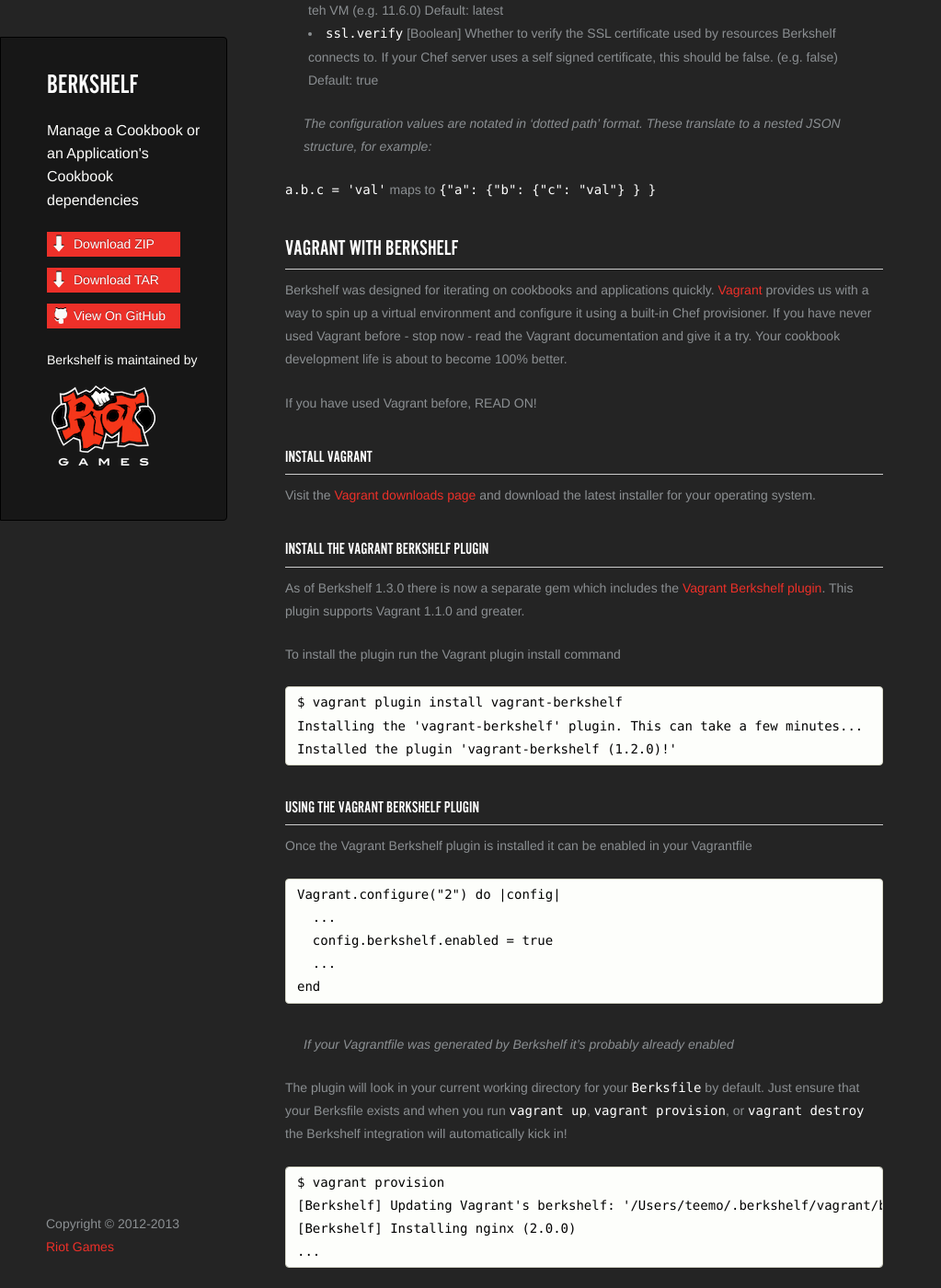
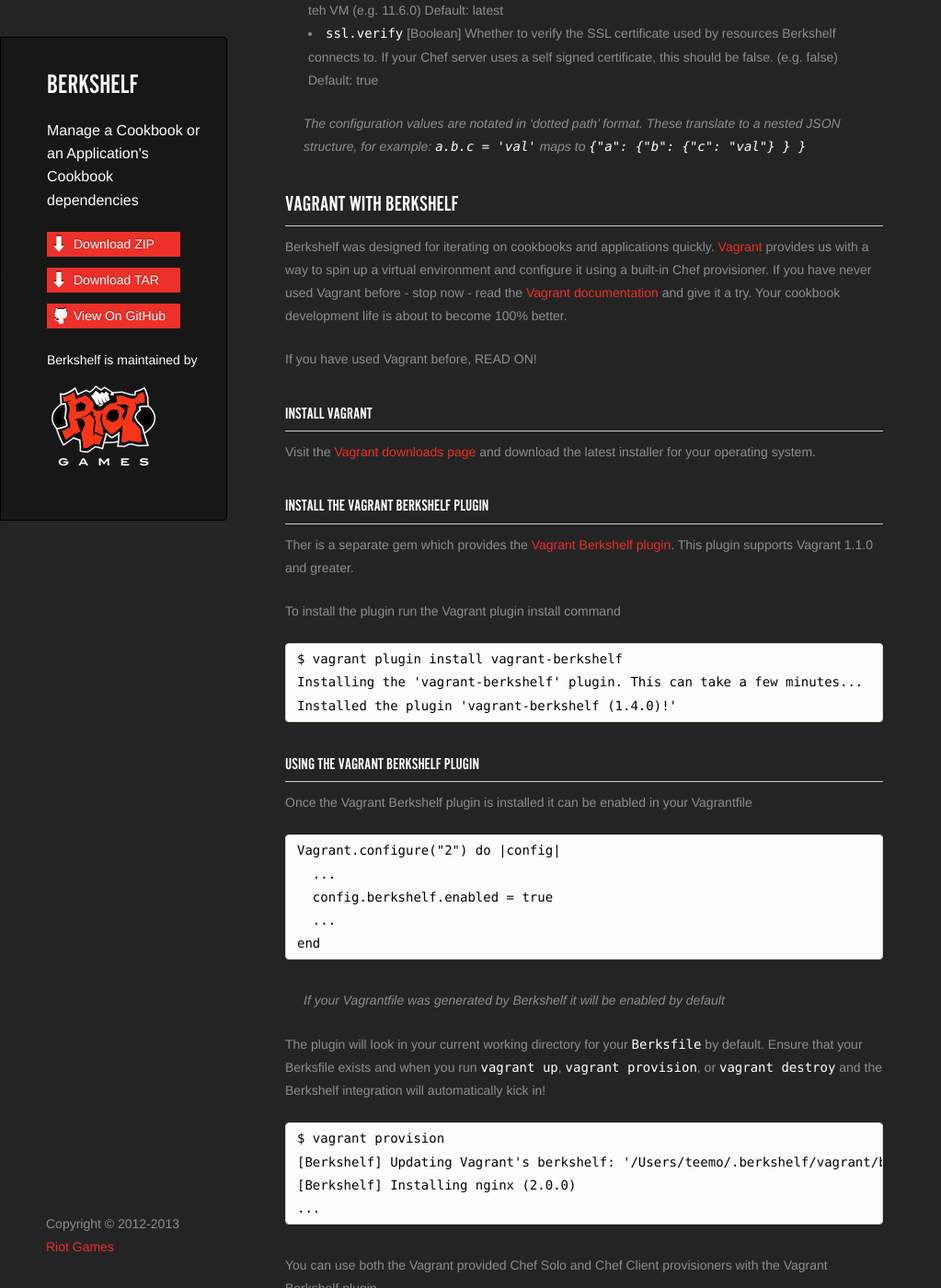
Before and after one commit to berkshelf/berkshelf, a Jekyll site: the page built from index.html, in a window 1280 px wide and 1400 px high, scrolled down 5922 px. Shown: the whole window at 92% size, without its empty margins (0-1023 px from the left). Built offline with Jekyll 4.4.1, drawn with Linux system fonts in a browser that asks for light colours; some of the changed text lies outside the part shown.

Commit message:
More dox

```diff
--- a/_includes/index.md
+++ b/_includes/index.md
@@ -187,12 +187,11 @@ You will only be prompted to fill in the most travelled configuration options. L
 * `ssl.verify` [Boolean] Whether to verify the SSL certificate used by resources Berkshelf connects to. If your Chef server uses a self signed certificate, this should be false. (e.g. false) Default: true
 
 > The configuration values are notated in 'dotted path' format. These translate to a nested JSON structure, for example:
-
-`a.b.c = 'val'` maps to `{"a": {"b": {"c": "val"} } }`
+>`a.b.c = 'val'` maps to `{"a": {"b": {"c": "val"} } }`
 
 ## Vagrant with Berkshelf
 
-Berkshelf was designed for iterating on cookbooks and applications quickly. [Vagrant](http://vagrantup.com) provides us with a way to spin up a virtual environment and configure it using a built-in Chef provisioner. If you have never used Vagrant before - stop now - read the Vagrant documentation and give it a try. Your cookbook development life is about to become 100% better.
+Berkshelf was designed for iterating on cookbooks and applications quickly. [Vagrant](http://vagrantup.com) provides us with a way to spin up a virtual environment and configure it using a built-in Chef provisioner. If you have never used Vagrant before - stop now - read the [Vagrant documentation](http://docs.vagrant.com) and give it a try. Your cookbook development life is about to become 100% better.
 
 If you have used Vagrant before, READ ON!
 
@@ -202,13 +201,13 @@ Visit the [Vagrant downloads page](http://downloads.vagrantup.com/) and download
 
 ### Install the Vagrant Berkshelf plugin
 
-As of Berkshelf 1.3.0 there is now a separate gem which includes the [Vagrant Berkshelf plugin](https://github.com/riotgames/vagrant-berkshelf). This plugin supports Vagrant 1.1.0 and greater.
+Ther is a separate gem which provides the [Vagrant Berkshelf plugin](https://github.com/riotgames/vagrant-berkshelf). This plugin supports Vagrant 1.1.0 and greater.
 
 To install the plugin run the Vagrant plugin install command
 
     $ vagrant plugin install vagrant-berkshelf
     Installing the 'vagrant-berkshelf' plugin. This can take a few minutes...
-    Installed the plugin 'vagrant-berkshelf (1.2.0)!'
+    Installed the plugin 'vagrant-berkshelf (1.4.0)!'
 
 ### Using the Vagrant Berkshelf plugin
 
@@ -220,9 +219,9 @@ Once the Vagrant Berkshelf plugin is installed it can be enabled in your Vagrant
       ...
     end
 
-> If your Vagrantfile was generated by Berkshelf it's probably already enabled
+> If your Vagrantfile was generated by Berkshelf it will be enabled by default
 
-The plugin will look in your current working directory for your `Berksfile` by default. Just ensure that your Berksfile exists and when you run `vagrant up`, `vagrant provision`, or `vagrant destroy` the Berkshelf integration will automatically kick in!
+The plugin will look in your current working directory for your `Berksfile` by default. Ensure that your Berksfile exists and when you run `vagrant up`, `vagrant provision`, or `vagrant destroy` and the Berkshelf integration will automatically kick in!
 
     $ vagrant provision
     [Berkshelf] Updating Vagrant's berkshelf: '/Users/teemo/.berkshelf/vagrant/berkshelf-20130320-28478-sy1k0n'
```
Also changed, not shown: other parts of _includes/index.md (+3 -2 lines).
